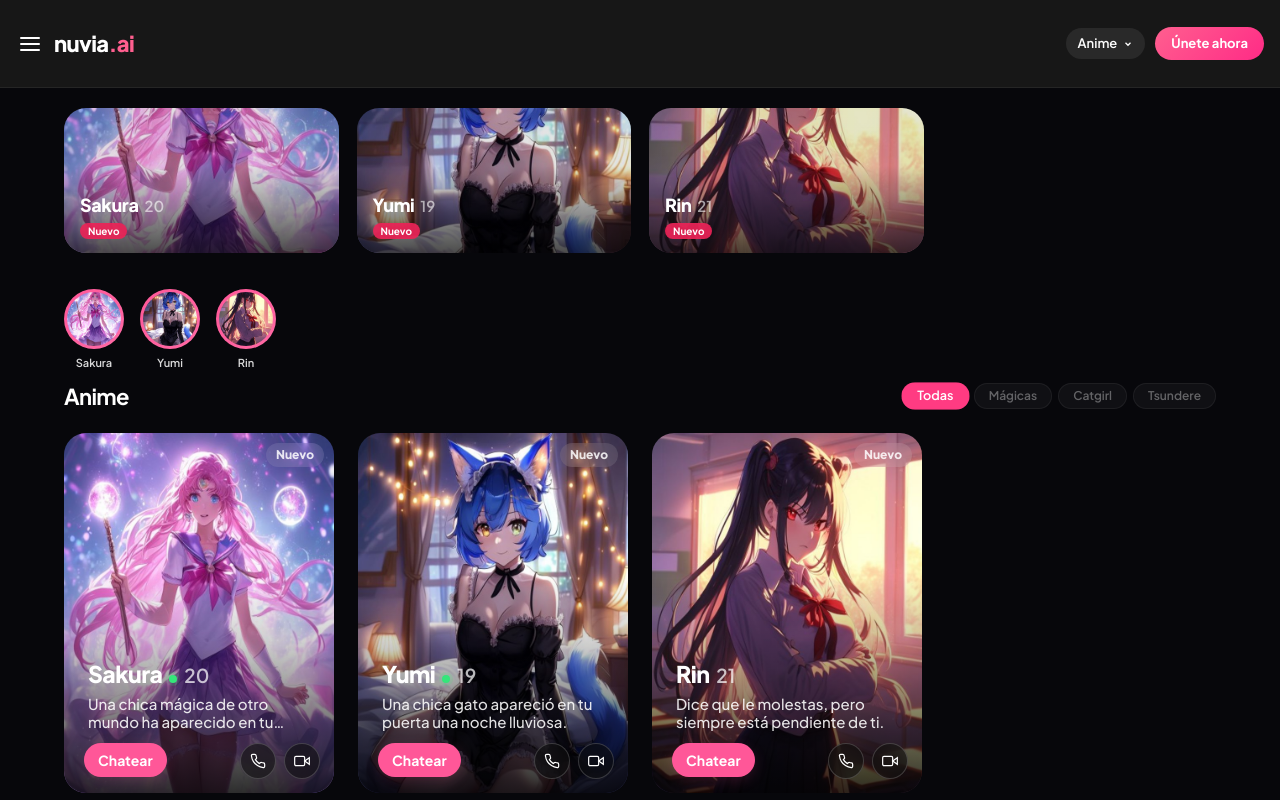
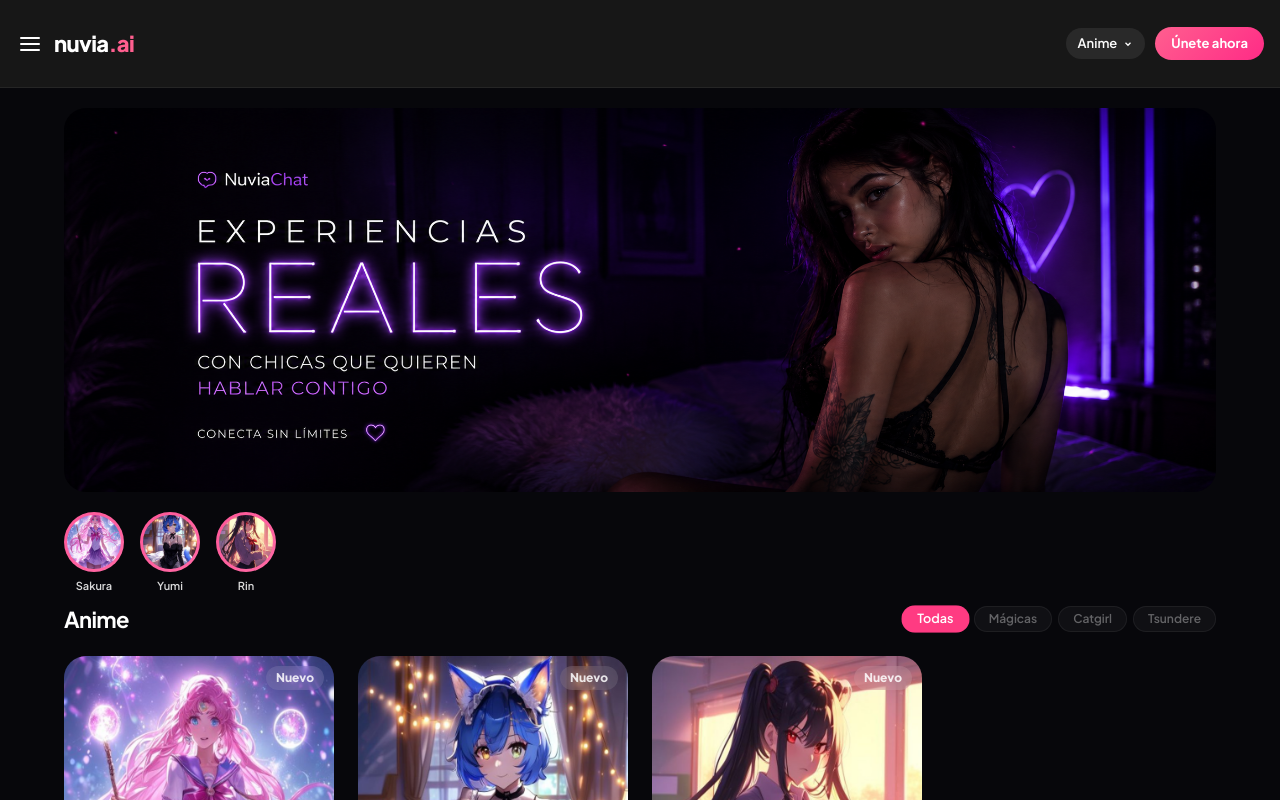
Before and after one commit to 3737631/luciaia, a Next.js app: page /luciaia/anime in a window 1280 px wide. Shown: the top 800 px of the page. Built offline with nearby package versions, Linux system fonts and the light colour scheme.

Commit message:
remove FeaturedRow, add hero-banner.png at top of all pages

```diff
--- a/src/app/anime/page.tsx
+++ b/src/app/anime/page.tsx
@@ -3,7 +3,6 @@
 import { useState } from "react";
 import Header from "@/components/Header";
 import GirlCard from "@/components/GirlCard";
-import FeaturedRow from "@/components/FeaturedRow";
 import StoriesRow from "@/components/StoriesRow";
 
 import { girls } from "@/data/girls";
@@ -24,7 +23,7 @@ export default function AnimePage() {
     <>
       <Header />
       <main style={{ minHeight: "100vh", maxWidth: 1200, margin: "0 auto", padding: "20px var(--container-padding) 0" }}>
-        <FeaturedRow girls={animeChars} />
+        <img src="/hero-banner.png" alt="" style={{ width: "100%", borderRadius: 22, marginBottom: 8 }} />
         <StoriesRow girls={animeChars} />
 
         <section id="characters">
--- a/src/app/chicos/page.tsx
+++ b/src/app/chicos/page.tsx
@@ -3,7 +3,6 @@
 import { useState } from "react";
 import Header from "@/components/Header";
 import GirlCard from "@/components/GirlCard";
-import FeaturedRow from "@/components/FeaturedRow";
 import StoriesRow from "@/components/StoriesRow";
 
 import { girls } from "@/data/girls";
@@ -24,7 +23,7 @@ export default function ChicosPage() {
     <>
       <Header />
       <main style={{ minHeight: "100vh", maxWidth: 1200, margin: "0 auto", padding: "20px var(--container-padding) 0" }}>
-        <FeaturedRow girls={maleChars} />
+        <img src="/hero-banner.png" alt="" style={{ width: "100%", borderRadius: 22, marginBottom: 8 }} />
         <StoriesRow girls={maleChars} />
 
         <section id="characters">
--- a/src/app/girls/page.tsx
+++ b/src/app/girls/page.tsx
@@ -3,7 +3,6 @@
 import { useState } from "react";
 import Header from "@/components/Header";
 import GirlCard from "@/components/GirlCard";
-import FeaturedRow from "@/components/FeaturedRow";
 import StoriesRow from "@/components/StoriesRow";
 import { girls } from "@/data/girls";
 
@@ -32,7 +31,7 @@ export default function GirlsPage() {
     <>
       <Header />
       <main style={{ minHeight: "100vh", maxWidth: 1200, margin: "0 auto", padding: "20px var(--container-padding) 0" }}>
-        <FeaturedRow girls={femaleGirls} />
+        <img src="/hero-banner.png" alt="" style={{ width: "100%", borderRadius: 22, marginBottom: 8 }} />
         <StoriesRow girls={femaleGirls} />
 
         <section id="characters">
```
Also changed, not shown: public/hero-banner.png (added).
